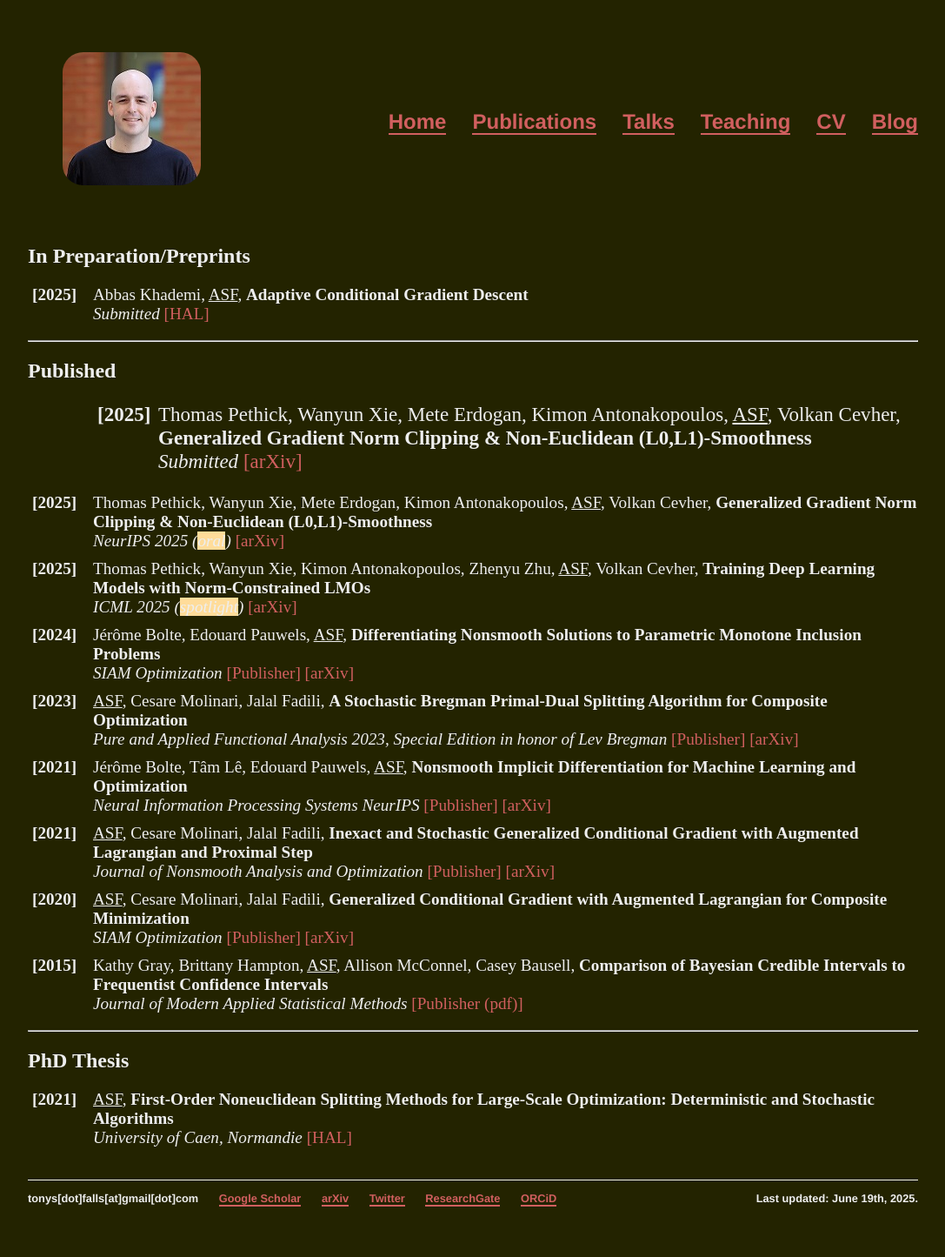
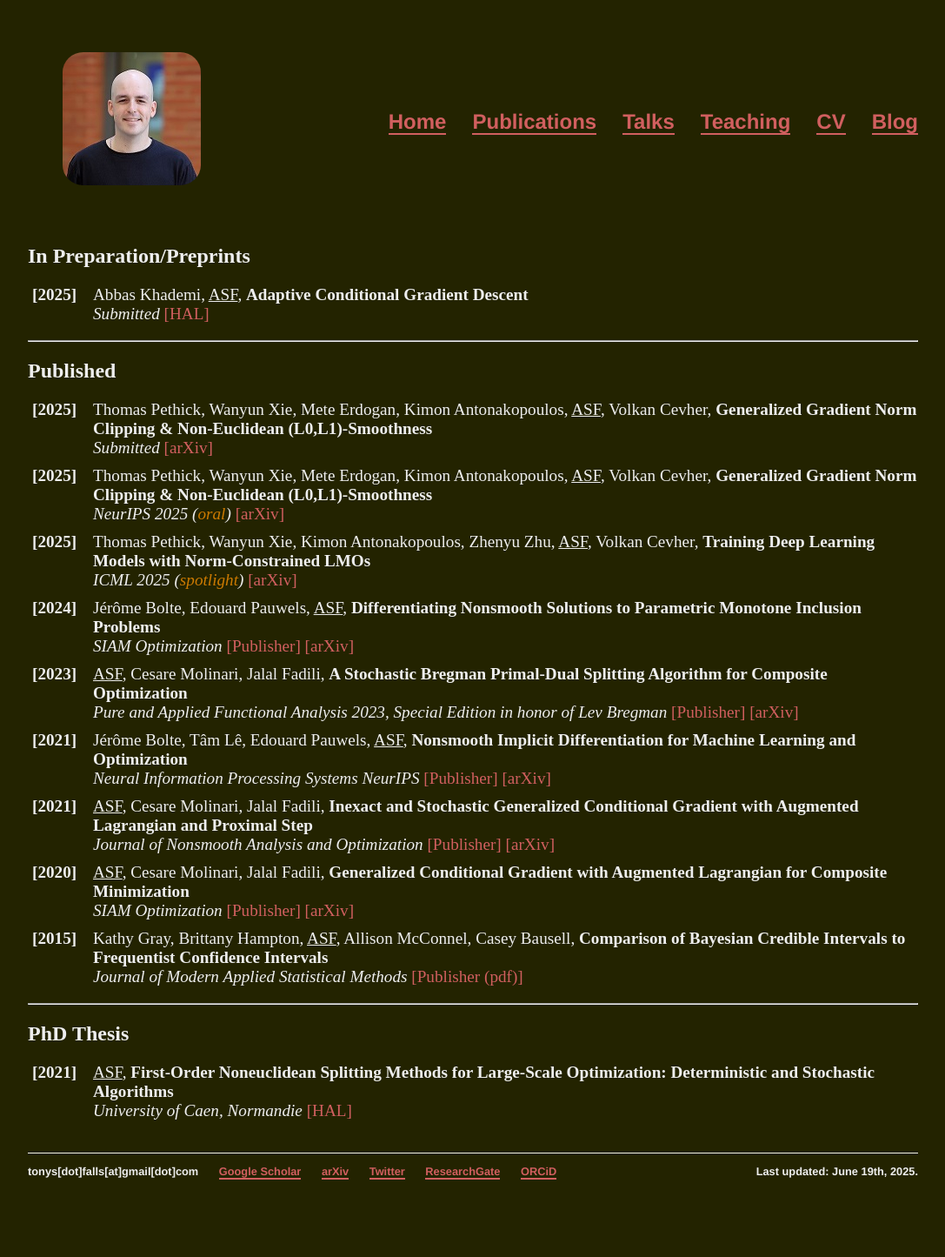
Before and after one commit to tonysf/tonysf.github.io, a Jekyll site: the page built from publications/index.html, in a window 1280 px wide. Shown: the whole page at 87% size, without its empty margins (96-1183 px from the left). Built offline with Jekyll 4.4.1, drawn with Linux system fonts in a browser that asks for light colours; after the commit the page ends 1414 px from its top, so only the background shows below that.

Commit message:
Fixed color

```diff
--- a/publications/index.html
+++ b/publications/index.html
@@ -12,14 +12,12 @@ title: Publications - Antonio SILVETI-FALLS
 		<hr>
 		<h2>Published</h2>
 		<p><ul class="publications">
-		<p><ul class="publications">
 		    <label><b>[2025]</b></label><li> Thomas Pethick, Wanyun Xie, Mete Erdogan, Kimon Antonakopoulos, <u>ASF</u>, Volkan Cevher, <b> Generalized Gradient Norm Clipping & Non-Euclidean (L0,L1)-Smoothness </b><br>
 		        <i>Submitted</i> <a href="https://arxiv.org/abs/2506.01913">[arXiv]</a></li>
-		</ul></p>
-		    <label><b>[2025]</b></label><li> Thomas Pethick, Wanyun Xie, Mete Erdogan, Kimon Antonakopoulos, <u>ASF</u>, Volkan Cevher, <b> Generalized Gradient Norm Clipping & Non-Euclidean (L0,L1)-Smoothness </b><br>
-				<i>NeurIPS 2025 (<span style="background-color: #ffdc9a;">oral</span>)</i> <a href="https://arxiv.org/abs/2506.01913">[arXiv]</a></li>
-		    <label><b>[2025]</b></label><li> Thomas Pethick, Wanyun Xie, Kimon Antonakopoulos, Zhenyu Zhu, <u>ASF</u>, Volkan Cevher, <b> Training Deep Learning Models with Norm-Constrained LMOs </b><br>
-				<i>ICML 2025 (<span style="background-color: #ffdc9a;">spotlight</span>)</i> <a href="https://arxiv.org/abs/2502.07529">[arXiv]</a></li>
+						<label><b>[2025]</b></label><li> Thomas Pethick, Wanyun Xie, Mete Erdogan, Kimon Antonakopoulos, <u>ASF</u>, Volkan Cevher, <b> Generalized Gradient Norm Clipping & Non-Euclidean (L0,L1)-Smoothness </b><br>
+				<i>NeurIPS 2025 (<span style="color: #cc7a00;">oral</span>)</i> <a href="https://arxiv.org/abs/2506.01913">[arXiv]</a></li>
+						<label><b>[2025]</b></label><li> Thomas Pethick, Wanyun Xie, Kimon Antonakopoulos, Zhenyu Zhu, <u>ASF</u>, Volkan Cevher, <b> Training Deep Learning Models with Norm-Constrained LMOs </b><br>
+				<i>ICML 2025 (<span style="color: #cc7a00;">spotlight</span>)</i> <a href="https://arxiv.org/abs/2502.07529">[arXiv]</a></li>
 			<label><b>[2024]</b></label><li> Jérôme Bolte, Edouard Pauwels, <u>ASF</u>, <b> Differentiating Nonsmooth Solutions to Parametric Monotone Inclusion Problems </b><br>
 				<i>SIAM Optimization</i> <a href="https://epubs.siam.org/doi/abs/10.1137/22M1541630?journalCode=sjope8">[Publisher]</a> <a href="https://arxiv.org/abs/2212.07844">[arXiv]</a></li>
 			<label><b>[2023]</b></label><li> <u>ASF</u>, Cesare Molinari, Jalal Fadili, <b>A Stochastic
```
